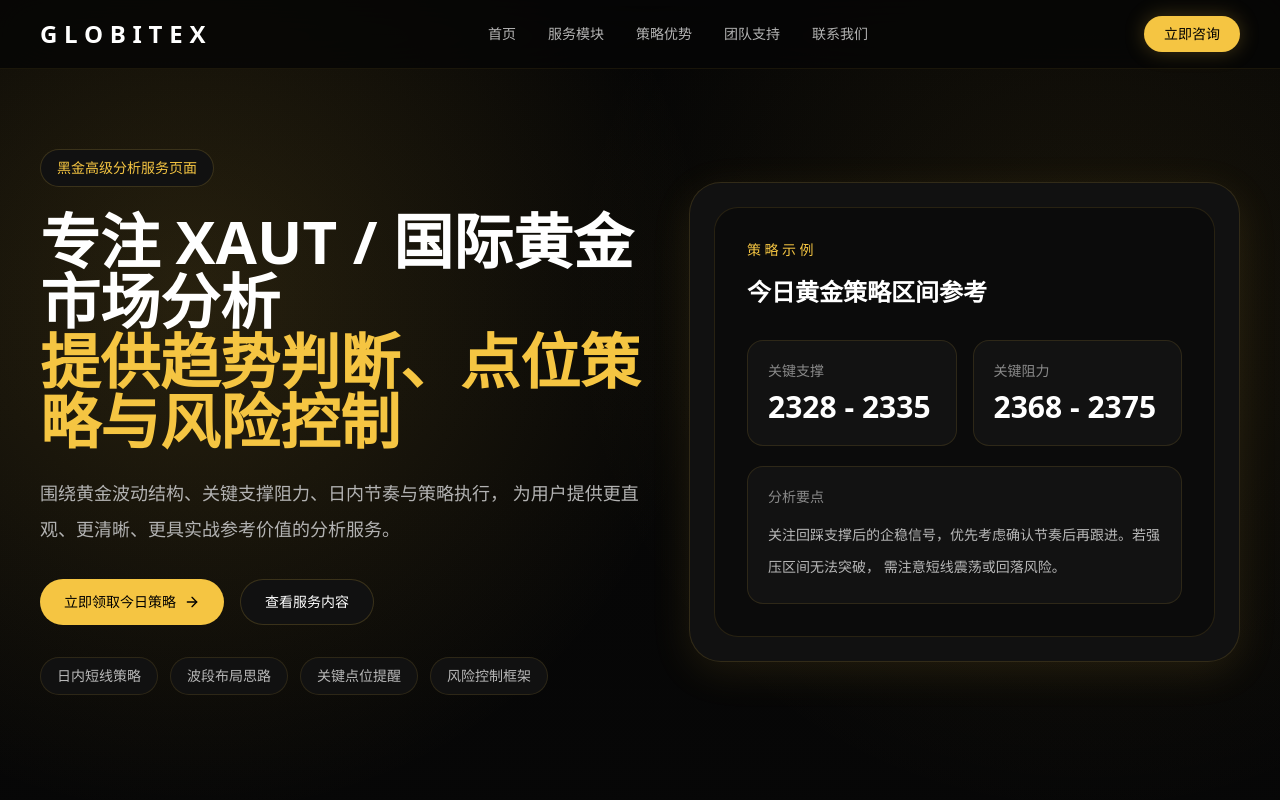
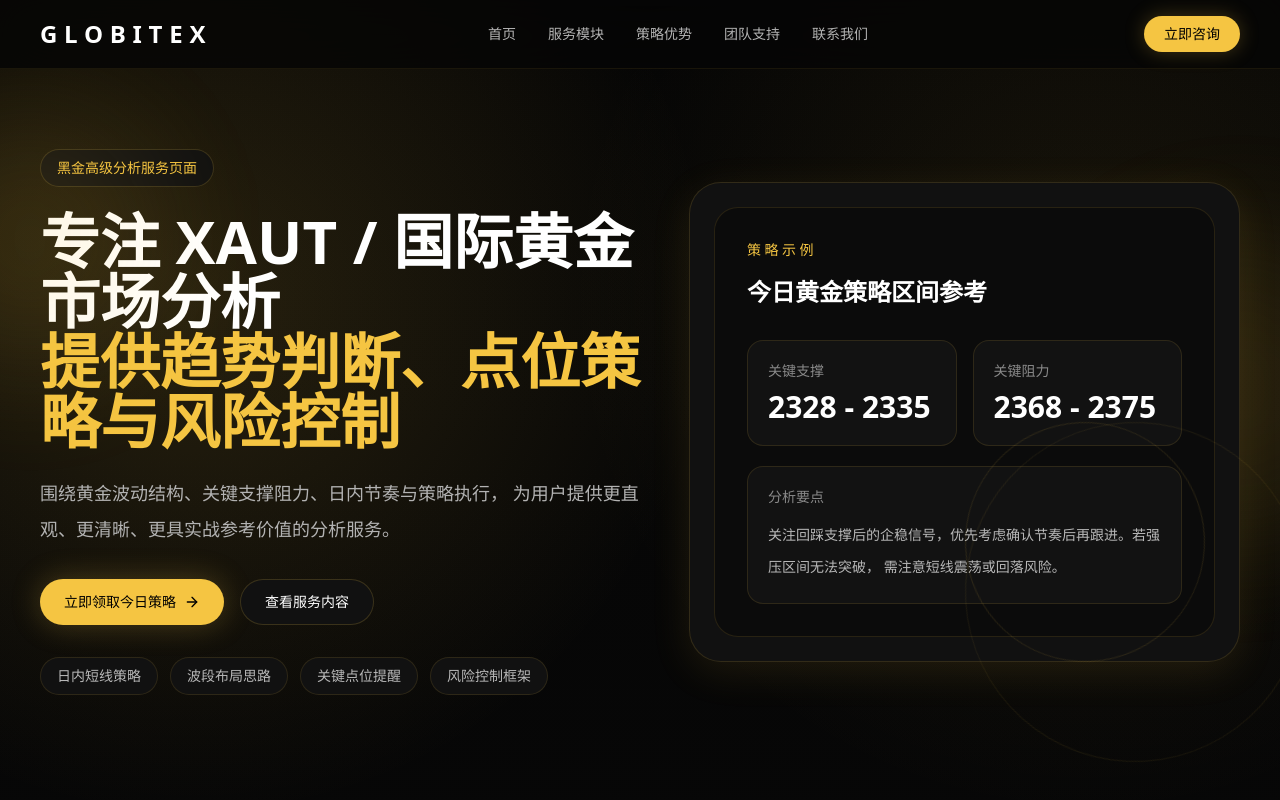
Before and after one commit to joo532200/shangye, a Next.js app: page / in a window 1280 px wide. Shown: the top 800 px of the page. Built offline with nearby package versions, Linux system fonts and the light colour scheme.

Commit message:
Update page.tsx

```diff
--- a/app/page.tsx
+++ b/app/page.tsx
@@ -47,7 +47,10 @@ export default function Page() {
     <main className="enterprise-bg min-h-screen bg-[#050505] text-white">
       <Navbar />
 
-      <section id="home" className="mx-auto max-w-7xl px-6 pb-16 pt-14 lg:px-10 lg:pb-24 lg:pt-20">
+      <section id="home" className="relative mx-auto max-w-7xl overflow-hidden px-6 pb-16 pt-14 lg:px-10 lg:pb-24 lg:pt-20">
+        <div className="glow-orb left-[-100px] top-[40px] h-[260px] w-[260px] bg-[rgba(245,197,66,0.14)] animate-pulseGlow" />
+        <div className="glow-orb right-[-120px] top-[160px] h-[320px] w-[320px] bg-[rgba(245,197,66,0.10)] animate-pulseGlow" />
+
         <div className="grid items-center gap-10 lg:grid-cols-[1.05fr_0.95fr]">
           <div>
             <motion.div
@@ -89,14 +92,14 @@ export default function Page() {
             >
               <a
                 href="#contact"
-                className="inline-flex items-center gap-2 rounded-full bg-[#f5c542] px-6 py-3 text-sm font-medium text-black"
+                className="inline-flex items-center gap-2 rounded-full bg-[#f5c542] px-6 py-3 text-sm font-medium text-black shadow-[0_0_30px_rgba(245,197,66,0.25)] transition hover:scale-[1.05] hover:shadow-[0_0_50px_rgba(245,197,66,0.45)]"
               >
                 立即领取今日策略
                 <ArrowRight className="h-4 w-4" />
               </a>
               <a
                 href="#services"
-                className="rounded-full border border-[rgba(245,197,66,0.18)] bg-[#111111] px-6 py-3 text-sm text-white"
+                className="rounded-full border border-[rgba(245,197,66,0.18)] bg-[#111111] px-6 py-3 text-sm text-white transition hover:border-[#f5c542] hover:shadow-[0_0_20px_rgba(245,197,66,0.25)]"
               >
                 查看服务内容
               </a>
@@ -122,8 +125,11 @@ export default function Page() {
             initial={{ opacity: 0, scale: 0.96 }}
             animate={{ opacity: 1, scale: 1 }}
             transition={{ delay: 0.15, duration: 0.7 }}
-            className="rounded-[2rem] border border-[rgba(245,197,66,0.14)] bg-[#111111] p-6 shadow-[0_10px_40px_rgba(245,197,66,0.10)]"
+            className="relative rounded-[2rem] border border-[rgba(245,197,66,0.14)] bg-[#111111] p-6 shadow-[0_10px_40px_rgba(245,197,66,0.10)]"
           >
+              <div className="absolute left-1/2 top-1/2 h-[340px] w-[340px] -translate-x-1/2 -translate-y-1/2 rounded-full border border-[rgba(245,197,66,0.08)] animate-spinSlow" />
+              <div className="absolute left-1/2 top-1/2 h-[240px] w-[240px] -translate-x-1/2 -translate-y-1/2 rounded-full border border-[rgba(245,197,66,0.12)] animate-spinSlow [animation-direction:reverse]" />
+
             <div className="rounded-[1.5rem] border border-[rgba(245,197,66,0.12)] bg-[#0b0b0b] p-8">
               <div className="text-sm tracking-[0.25em] text-[#f5c542]">策略示例</div>
               <h2 className="mt-4 text-2xl font-bold text-white">今日黄金策略区间参考</h2>
@@ -168,7 +174,7 @@ export default function Page() {
             return (
               <div
                 key={item.title}
-                className="rounded-[2rem] border border-[rgba(245,197,66,0.14)] bg-[#111111] p-6 shadow-[0_10px_30px_rgba(0,0,0,0.35)]"
+                className="rounded-[2rem] border border-[rgba(245,197,66,0.14)] bg-[#111111] p-6 shadow-[0_10px_30px_rgba(0,0,0,0.35)] transition hover:-translate-y-2 hover:shadow-[0_0_30px_rgba(245,197,66,0.12)]"
               >
                 <div className="flex h-12 w-12 items-center justify-center rounded-2xl bg-[rgba(245,197,66,0.10)] text-[#f5c542]">
                   <Icon className="h-6 w-6" />
@@ -232,7 +238,7 @@ export default function Page() {
           {team.map((member) => (
             <div
               key={member.name}
-              className="rounded-[2rem] border border-[rgba(245,197,66,0.14)] bg-[#111111] p-8 text-center shadow-[0_10px_30px_rgba(0,0,0,0.35)]"
+              className="rounded-[2rem] border border-[rgba(245,197,66,0.14)] bg-[#111111] p-8 text-center shadow-[0_10px_30px_rgba(0,0,0,0.35)] transition hover:-translate-y-2 hover:shadow-[0_0_30px_rgba(245,197,66,0.12)]"
             >
               <div className="mx-auto flex h-24 w-24 items-center justify-center rounded-full border-2 border-[#f5c542] bg-[linear-gradient(135deg,#1b1b1b,#0d0d0d)] text-2xl font-semibold text-white">
                 {member.name.slice(0, 1)}
```
